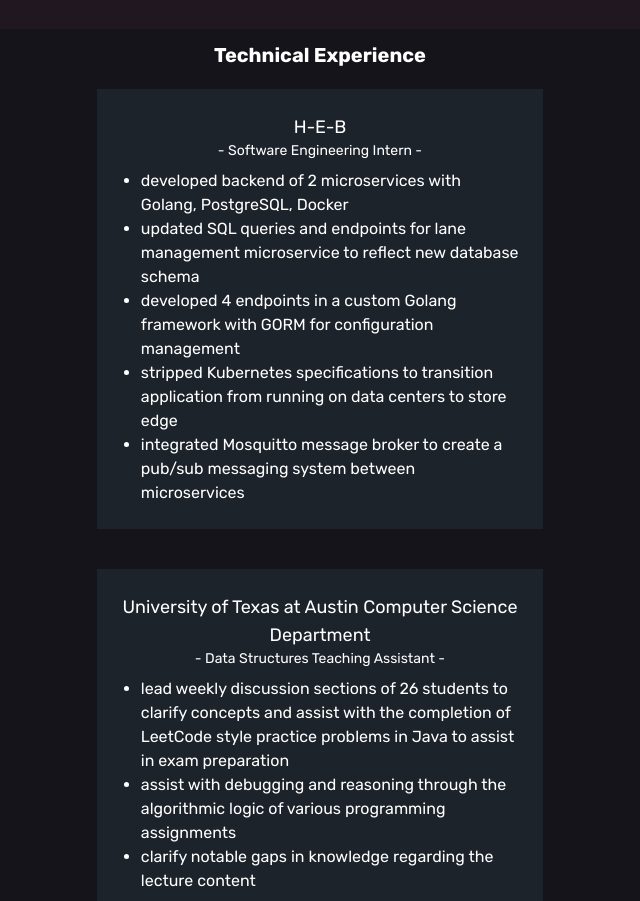
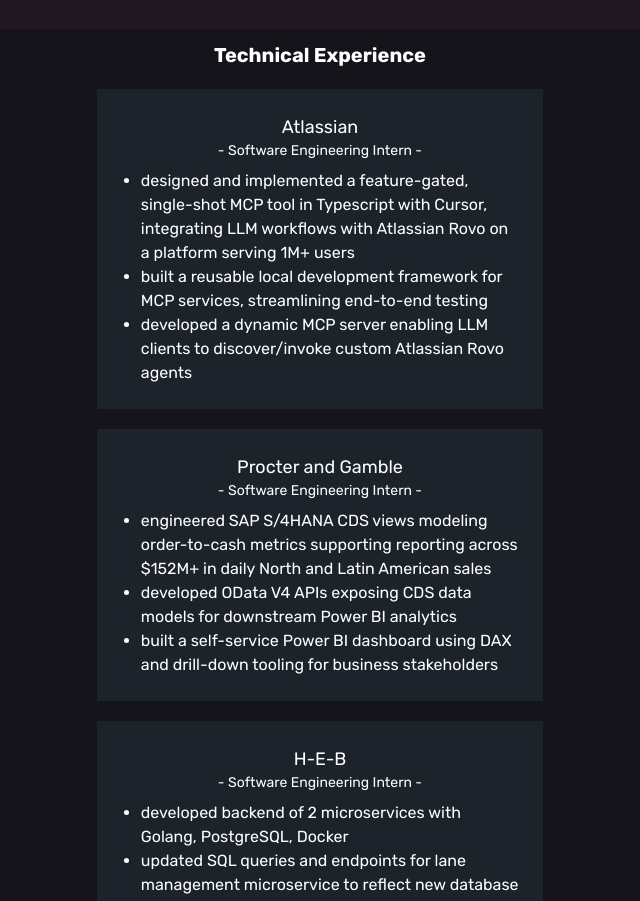
Before and after one commit to karnikachoudhury/karnikachoudhury.github.io, a website: page index.html in a window 1280 px wide. Shown: the part 391-1292 px from the top of the page, without its empty margins (320-960 px from the left). Drawn offline with Linux system fonts and the light colour scheme.

Commit message:
added recent internships, testing appearance

```diff
--- a/index.html
+++ b/index.html
@@ -36,6 +36,29 @@
 
   <div id="experience" class="flex flex-col justify-items-center bg-dark-navy/50 text-white w-3/5 mt-8 p-3 mx-auto">
     <div class="text-white text-xl mx-auto font-bold"> Technical Experience </div>
+
+    <div class="flex flex-col bg-light-blue/20 w-3/5 mx-auto mt-5 p-6">
+      <div class="text-white text-center text-lg"> Atlassian </div>
+
+      <div class="text-white text-center text-sm"> - Software Engineering Intern - </div>
+      <ul class="list-disc pl-5 mt-2">
+        <li> designed and implemented a feature-gated, single-shot MCP tool in Typescript with Cursor, integrating LLM workflows with Atlassian Rovo on a platform serving 1M+ users </li>
+        <li> built a reusable local development framework for MCP services, streamlining end-to-end testing </li>
+        <li> developed a dynamic MCP server enabling LLM clients to discover/invoke custom Atlassian Rovo agents </li>
+      </ul>
+    </div>
+
+    <div class="flex flex-col bg-light-blue/20 w-3/5 mx-auto mt-5 p-6">
+      <div class="text-white text-center text-lg"> Procter and Gamble </div>
+
+      <div class="text-white text-center text-sm"> - Software Engineering Intern - </div>
+      <ul class="list-disc pl-5 mt-2">
+        <li> engineered SAP S/4HANA CDS views modeling order-to-cash metrics supporting reporting across $152M+ in daily North and Latin American sales </li>
+        <li> developed OData V4 APIs exposing CDS data models for downstream Power BI analytics </li>
+        <li> built a self-service Power BI dashboard using DAX and drill-down tooling for business stakeholders </li>
+      </ul>
+    </div>
+
     <div class="flex flex-col bg-light-blue/20 w-3/5 mx-auto mt-5 p-6">
       <div class="text-white text-center text-lg"> H-E-B </div>
 
```
